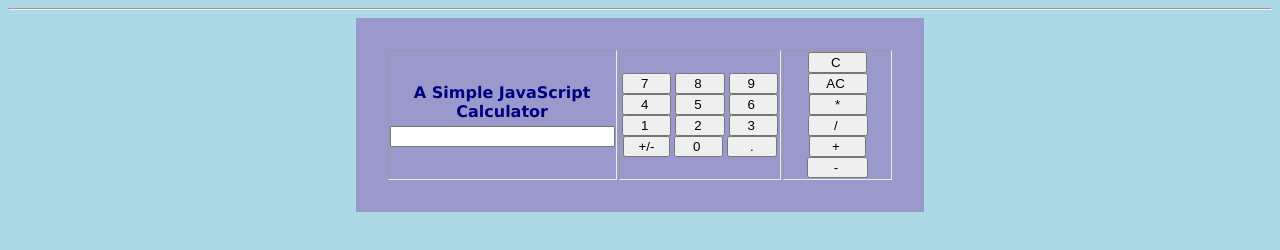
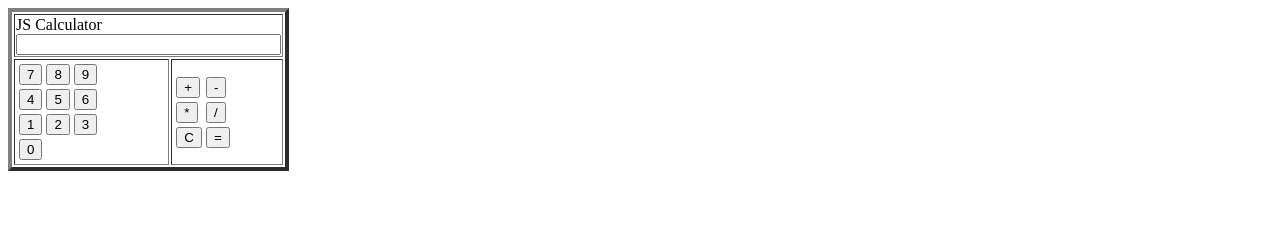
Before and after one commit to svartingknas-tiy/wk-03-JSCalculator, a plain HTML site: page index.html in a window 1280 px wide. Drawn offline with Linux system fonts and the light colour scheme.

Commit message:
feat(func)js calculator functionality

```diff
--- a/CSS/master.css
+++ b/CSS/master.css
@@ -1,15 +1,3 @@
-body{
-  background-color: lightblue;
-
+tr {
+  align-items: center;
 }
-
-table {
-  border: 12px;
-  padding: 30px;
-  align-items: stretch;
-
-}
-
-.divcenter{
-  align: center;
-}
--- a/Javascript/script.js
+++ b/Javascript/script.js
@@ -1,22 +1,13 @@
-"use strict"
+alert("welcome to calculator");
 
-
-function add(a, b) {
-  return a + b;
+function AddDigit(value) {
+  document.getElementById("Display").value += value;
 }
 
-function subtract (a, b) {
-  return a - b;
+function result(){
+  document.getElementById("Display").value = eval(document.getElementById("Display").value);
 }
 
-function mult(a, b) {
-  return a * b;
+function reset(){
+  document.getElementById("Display").value = " ";
 }
-
-function divide(a, b) {
-  return a / b;
-}
-
-function remainder(a, b) {
-  return a % b;
-}
--- a/index.html
+++ b/index.html
@@ -3,68 +3,57 @@
   <head>
     <meta charset="utf-8">
     <title>Calculator</title>
-   <!-- Latest compiled and minified CSS -->
-<!-- <link rel="stylesheet" href="https://maxcdn.bootstrapcdn.com/bootstrap/3.3.7/css/bootstrap.min.css"> -->
-<link rel="stylesheet" href="./CSS/master.css">
   </head>
   <body>
-
-    <hr><div align="center">
-    <FORM name="Calculator">
-    <table width="45%" border="4" bgcolor="#9999CC">      <!--OUTER MARGIN OF CALCULATOR-->
-    <td colspan="2" align="center">
-
-    <b><font face="Verdana, Arial, Helvetica" color="#000080" size="3">
-    A Simple JavaScript Calculator<br></font>
-    <font face="Courier" size="5">
-    <input type="text" maxlength="40" size="25" name="Display" onChange="FixCurrent()">
-    </font></b>
-
-
-    <td width="65%" align="center">                   <!--left panel------>
-
-    <div class="">
-      <input type="button" name="seven" value="   7    " OnClick="buttonNumber('7')">
-      <input type="button" name="eight" value="   8    " OnClick="buttonNumber('8')">
-      <input type="button" name="nine" value="   9    " OnClick="buttonNumber('9')">
-    </div>
-    <div class="">
-      <input type="button" name="four" value="   4    " OnClick="buttonNumber('4')">
-      <input type="button" name="five" value="   5    " OnClick="buttonNumber('5')">
-      <input type="button" name="six" value="   6    " OnClick="buttonNumber('6')">
-    </div>
-      <input type="button" name="one" value="   1    " OnClick="buttonNumber('1')">
-      <input type="button" name="two" value="   2    " OnClick="buttonNumber('2')">
-      <input type="button" name="three" value="   3    " OnClick="buttonNumber('3')">
-    <div class="">
-      <input type="button" name="plusmin" value="  +/-  " OnClick="PlusMinus()">
-      <input type="button" name="one" value="   0    " OnClick="buttonNumber('0')">
-      <input type="button" name="two" value="    .    " OnClick="Dot()">
-    </div>
-
-
-                                       <!--end left panel-->
-    <td width="35%" align="center">                     <!--right panel----->
-    <div class="">
-      <input type="button" name="clear" value="    C     " OnClick="Clear()">
-      <input type="button" name="AC" value="   AC    " OnClick="AllClear()">
-    </div>
-    <div class="">
-      <input type="button" name="mul" value="     *     " OnClick="Operate('*')">
-      <input type="button" name="div" value="     /      " OnClick="Operate('/')">
-      <div class="">
-    </div>
-    <div class="">
-      <input type="button" name="add" value="    +     " OnClick="Operate('+')">
-      <input type="button" name="sub" value="     -      " OnClick="Operate('-')">
-    </div>
-    </table>
-
-
-                                       <!--end right panel-->
-    </table>                          <!--END OUTER MARGIN CALC------->
-    </FORM></div>
-
-    <script src="./Javascript/script.js"></script>
+    <form>
+      <table border="4">
+        <tr>
+          <td colspan="2">JS Calculator<br>
+            <input type="text" maxlength="40" size="30" id="Display">
+          </td>
+        </tr>
+        <tr>
+          <td>
+            <table id="numbers">
+              <tr>
+               <td><input type="button" value="7" name="seven" onclick="AddDigit(7)"></td>
+               <td><input type="button" value="8" name="eight" onclick="AddDigit(8)"></td>
+               <td><input type="button" value="9" name="nine" onclick="AddDigit(9)"></td>
+              </tr>
+              <tr>
+               <td><input type="button" value="4" name="four" onclick="AddDigit(4)"></td>
+               <td><input type="button" value="5" name="five" onclick="AddDigit(5)"></td>
+               <td><input type="button" value="6" name="six" onclick="AddDigit(6)"></td>
+              </tr>
+              <tr>
+               <td><input type="button" value="1" name="one" onclick="AddDigit(1)"></td>
+               <td><input type="button" value="2" name="two" onclick="AddDigit(2)"></td>
+               <td><input type="button" value="3" name="three" onclick="AddDigit(3)"></td>
+              </tr>
+              <tr>
+                <td><input type="button" value="0" name="zero" onclick="AddDigit(0)"></td>
+              </tr>
+            </table>
+          </td>
+          <td>
+            <table id="operators">
+              <tr>
+                <td><input type="button" value="+" onclick="AddDigit('+')"></td>
+                <td><input type="button" value="-" onclick="AddDigit('-')"></td>
+              </tr>
+              <tr>
+                <td><input type="button" value="*" onclick="AddDigit('*')"></td>
+                <td><input type="button" value="/" onclick="AddDigit('/')"></td>
+              </tr>
+              <tr>
+                <td><input type="button" value="C" onclick="reset();"></td>
+                <td><input type="button" value="=" onclick="result();"></td>
+              </tr>
+            </table>
+          </td>
+        </tr>
+      </table>
+    </form>
+    <script src="./javascript/script.js" charset="utf-8"></script>
   </body>
 </html>
```
